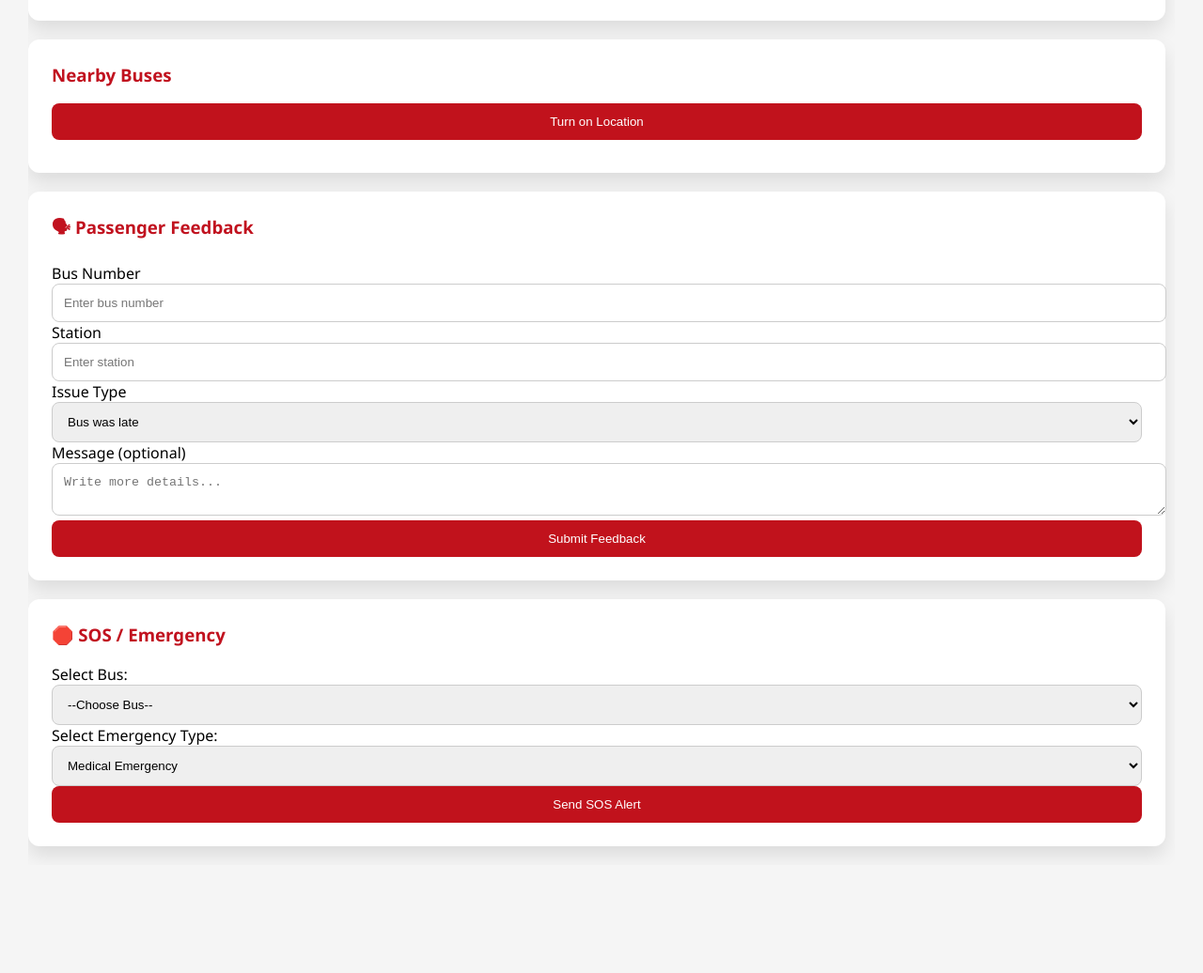
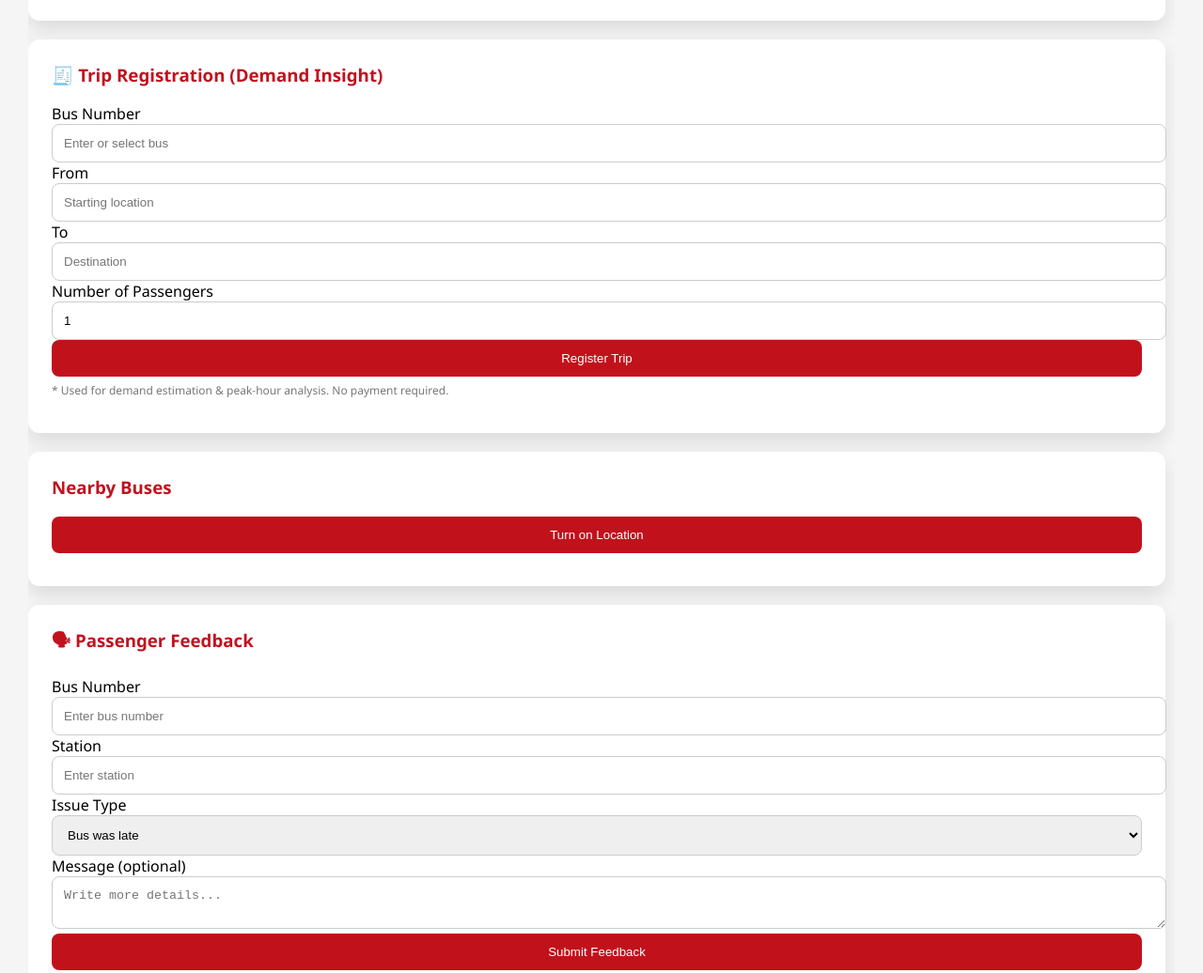
Before and after one commit to Dharmi2007/smart-amts-website, a plain HTML site: page passenger.html in a window 1280 px wide. Shown: the part 323-1359 px from the top of the page at 94% size. Before the commit the page ends 1274 px from the top, so only its background shows below. Drawn offline with nearby package versions, Linux system fonts and the light colour scheme; no server answers.

Commit message:
added trip registration

```diff
--- a/passenger.html
+++ b/passenger.html
@@ -5,6 +5,7 @@
 
   <link rel="stylesheet" href="css/passenger.css">
   <link rel="stylesheet" href="https://unpkg.com/leaflet/dist/leaflet.css">
+  <meta name="viewport" content="width=device-width, initial-scale=1.0">
 </head>
 
 <body>
@@ -20,39 +21,79 @@
 <div class="container">
   <div class="layout" id="layoutContainer">
 
-    <!-- LEFT PANEL -->
+    <!-- ================= LEFT PANEL ================= -->
     <div class="left-panel" id="infoSection">
 
+      <!-- ========= PLAN JOURNEY ========= -->
       <div class="card">
         <h3>Plan Your Journey</h3>
+
         <div class="input-group">
-          <input id="from" placeholder="From location" onkeyup="showSuggestions(this,'fromList')">
+          <input id="from" placeholder="From location"
+                 onkeyup="showSuggestions(this,'fromList')">
           <div class="suggestions" id="fromList"></div>
         </div>
+
         <div class="input-group">
-          <input id="to" placeholder="Destination" onkeyup="showSuggestions(this,'toList')">
+          <input id="to" placeholder="Destination"
+                 onkeyup="showSuggestions(this,'toList')">
           <div class="suggestions" id="toList"></div>
         </div>
+
         <button onclick="findBus()">Find Best Bus</button>
       </div>
 
+      <!-- ========= AVAILABLE BUSES ========= -->
       <div class="card hidden" id="busCard">
         <h3>Available Buses</h3>
         <div id="busList"></div>
       </div>
 
+      <!-- ========= NEW FEATURE: TRIP REGISTRATION ========= -->
+      <!-- ========= NEW FEATURE: TRIP REGISTRATION ========= -->
+<div class="card" id="tripRegistrationCard">
+  <h3>🧾 Trip Registration (Demand Insight)</h3>
+
+  <label>Bus Number</label>
+        <input id="intentBus" placeholder="Enter or select bus">
+
+
+  <label>From</label>
+  <input id="intentFrom" placeholder="Starting location">
+
+  <label>To</label>
+  <input id="intentTo" placeholder="Destination">
+
+  <label>Number of Passengers</label>
+  <input type="number" id="intentPassengers" min="1" value="1">
+
+  <button onclick="submitTravelIntent()">
+    Register Trip
+  </button>
+
+  <p style="font-size:12px;color:#777;margin-top:6px;">
+    * Used for demand estimation & peak-hour analysis. No payment required.
+  </p>
+</div>
+
+
+      <!-- ========= NEARBY BUSES ========= -->
       <div class="card">
         <h3>Nearby Buses</h3>
         <button onclick="getUserLocation()">Turn on Location</button>
         <div id="distanceInfo" style="margin-top:10px;"></div>
       </div>
 
+      <!-- ========= FEEDBACK ========= -->
       <div class="card">
         <h3>🗣 Passenger Feedback</h3>
+
         <label>Bus Number</label>
         <input id="feedbackBus" placeholder="Enter bus number">
+
         <label>Station</label>
         <input id="feedbackStation" placeholder="Enter station">
+
         <label>Issue Type</label>
         <select id="feedbackType">
           <option>Bus was late</option>
@@ -60,19 +101,24 @@
           <option>Good service</option>
           <option>Driver behaviour issue</option>
         </select>
+
         <label>Message (optional)</label>
-        <textarea id="feedbackMessage" placeholder="Write more details..."></textarea>
+        <textarea id="feedbackMessage"
+                  placeholder="Write more details..."></textarea>
+
         <button onclick="submitFeedback()">Submit Feedback</button>
       </div>
-      <!-- ================= SOS / EMERGENCY (NOW LAST) ================= -->
+
+      <!-- ========= SOS ========= -->
       <div class="card" id="sosCard">
         <h3>🛑 SOS / Emergency</h3>
-      <label for="busSelect">Select Bus:</label>
+
+        <label>Select Bus</label>
         <select id="busSelect">
           <option value="">--Choose Bus--</option>
         </select>
 
-<label for="alertType">Select Emergency Type:</label>
+        <label>Emergency Type</label>
         <select id="alertType">
           <option value="medical">Medical Emergency</option>
           <option value="harassment">Harassment</option>
@@ -81,9 +127,10 @@
 
         <button id="sosBtn">Send SOS Alert</button>
       </div>
+
     </div>
 
-    <!-- RIGHT PANEL -->
+    <!-- ================= RIGHT PANEL ================= -->
     <div class="right-panel hidden" id="mapSection">
       <div id="map"></div>
     </div>
@@ -91,8 +138,10 @@
   </div>
 </div>
 
+<!-- ================= SCRIPTS ================= -->
 <script src="https://unpkg.com/leaflet/dist/leaflet.js"></script>
 <script src="js/data.js"></script>
+
 <script src="https://www.gstatic.com/firebasejs/9.23.0/firebase-app-compat.js"></script>
 <script src="https://www.gstatic.com/firebasejs/9.23.0/firebase-database-compat.js"></script>
 
@@ -107,6 +156,7 @@
     appId: "1:121822205622:web:193337ae3482b8602e3817",
     measurementId: "G-83F1GE9M95"
   };
+
   firebase.initializeApp(firebaseConfig);
   window.db = firebase.database();
 </script>
```
Also changed, not shown: admin.html (+24 -13 lines). Lines whose indentation alone changed are shown as unchanged.
